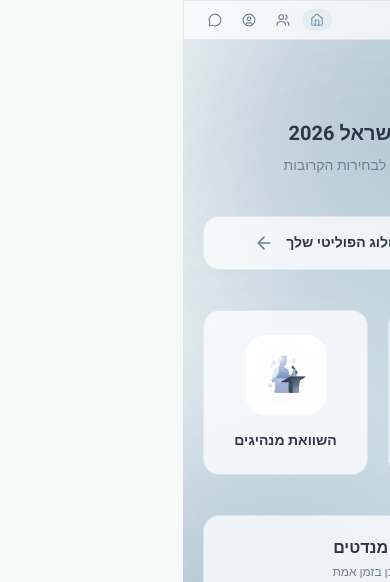
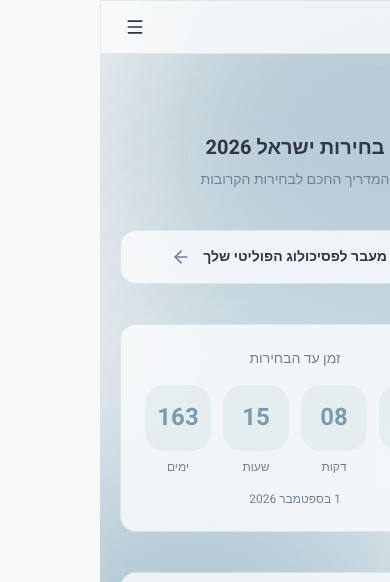
Before and after one commit to Tamir-Alaluf/election_israel, a Next.js app: page / in a window 390 px wide. Shown: the top 582 px of the page. Built offline with nearby package versions, Linux system fonts and the light colour scheme.

Commit message:
feat: add countdown timer and mobile menu\n\nReplace party and leader cards with countdown timer and add mobile menu

```diff
--- a/app/page.tsx
+++ b/app/page.tsx
@@ -1,8 +1,8 @@
 import Link from "next/link"
-import Image from "next/image"
 import { ArrowLeft, MessageCircle } from "lucide-react"
 import { PageHeader } from "@/components/page-header"
 import { MandatesChart } from "@/components/mandates-chart"
+import { CountdownTimer } from "@/components/countdown-timer"
 
 export default function HomePage() {
   return (
@@ -42,39 +42,8 @@ export default function HomePage() {
           </div>
         </Link>
 
-        {/* Square Cards */}
-        <div className="grid grid-cols-2 gap-5">
-          <Link href="/parties" className="group">
-            <div className="aspect-square glass-card rounded-2xl flex flex-col items-center justify-center gap-4 hover:shadow-lg hover:scale-[1.02] transition-all duration-200">
-              <div className="w-20 h-20 rounded-xl overflow-hidden">
-                <Image
-                  src="/parties-icon.jpg"
-                  alt="מפלגות"
-                  width={80}
-                  height={80}
-                  priority
-                  className="w-full h-full object-cover"
-                />
-              </div>
-              <span className="text-sm font-semibold text-foreground">השוואת מפלגות</span>
-            </div>
-          </Link>
-
-          <Link href="/leaders" className="group">
-            <div className="aspect-square glass-card rounded-2xl flex flex-col items-center justify-center gap-4 hover:shadow-lg hover:scale-[1.02] transition-all duration-200">
-              <div className="w-20 h-20 rounded-xl overflow-hidden">
-                <Image
-                  src="/leaders-icon.jpg"
-                  alt="מנהיגים"
-                  width={80}
-                  height={80}
-                  className="w-full h-full object-cover"
-                />
-              </div>
-              <span className="text-sm font-semibold text-foreground">השוואת מנהיגים</span>
-            </div>
-          </Link>
-        </div>
+        {/* Countdown Timer */}
+        <CountdownTimer />
 
         {/* Mandates Chart */}
         <div className="mt-10">
--- /dev/null
+++ b/components/countdown-timer.tsx
@@ -0,0 +1,92 @@
+"use client"
+
+import { useState, useEffect } from "react"
+
+// Election date - September 1, 2026
+const ELECTION_DATE = new Date("2026-09-01T07:00:00")
+
+interface TimeLeft {
+  days: number
+  hours: number
+  minutes: number
+  seconds: number
+}
+
+function calculateTimeLeft(): TimeLeft {
+  const difference = ELECTION_DATE.getTime() - new Date().getTime()
+
+  if (difference <= 0) {
+    return { days: 0, hours: 0, minutes: 0, seconds: 0 }
+  }
+
+  return {
+    days: Math.floor(difference / (1000 * 60 * 60 * 24)),
+    hours: Math.floor((difference / (1000 * 60 * 60)) % 24),
+    minutes: Math.floor((difference / 1000 / 60) % 60),
+    seconds: Math.floor((difference / 1000) % 60),
+  }
+}
+
+export function CountdownTimer() {
+  const [timeLeft, setTimeLeft] = useState<TimeLeft>({ days: 0, hours: 0, minutes: 0, seconds: 0 })
+  const [mounted, setMounted] = useState(false)
+
+  useEffect(() => {
+    setMounted(true)
+    setTimeLeft(calculateTimeLeft())
+
+    const timer = setInterval(() => {
+      setTimeLeft(calculateTimeLeft())
+    }, 1000)
+
+    return () => clearInterval(timer)
+  }, [])
+
+  if (!mounted) {
+    return (
+      <div className="glass-card rounded-2xl p-6">
+        <div className="text-center">
+          <p className="text-sm text-muted-foreground mb-4">זמן עד הבחירות</p>
+          <div className="grid grid-cols-4 gap-3">
+            {[0, 0, 0, 0].map((_, i) => (
+              <div key={i} className="flex flex-col items-center">
+                <div className="w-full aspect-square bg-primary/10 rounded-xl flex items-center justify-center">
+                  <span className="text-2xl font-bold text-primary">--</span>
+                </div>
+                <span className="text-xs text-muted-foreground mt-2">---</span>
+              </div>
+            ))}
+          </div>
+        </div>
+      </div>
+    )
+  }
+
+  const timeUnits = [
+    { value: timeLeft.seconds, label: "שניות" },
+    { value: timeLeft.minutes, label: "דקות" },
+    { value: timeLeft.hours, label: "שעות" },
+    { value: timeLeft.days, label: "ימים" },
+  ]
+
+  return (
+    <div className="glass-card rounded-2xl p-6">
+      <div className="text-center">
+        <p className="text-sm text-muted-foreground mb-4">זמן עד הבחירות</p>
+        <div className="grid grid-cols-4 gap-3">
+          {timeUnits.map((unit, index) => (
+            <div key={index} className="flex flex-col items-center">
+              <div className="w-full aspect-square bg-primary/10 rounded-xl flex items-center justify-center">
+                <span className="text-2xl font-bold text-primary">
+                  {String(unit.value).padStart(2, "0")}
+                </span>
+              </div>
+              <span className="text-xs text-muted-foreground mt-2">{unit.label}</span>
+            </div>
+          ))}
+        </div>
+        <p className="text-xs text-muted-foreground mt-4">1 בספטמבר 2026</p>
+      </div>
+    </div>
+  )
+}
--- a/components/page-header.tsx
+++ b/components/page-header.tsx
@@ -1,8 +1,9 @@
 "use client"
 
+import { useState } from "react"
 import Link from "next/link"
 import { usePathname } from "next/navigation"
-import { Home, Users, UserCircle, MessageCircle } from "lucide-react"
+import { Home, Users, UserCircle, MessageCircle, Menu, X } from "lucide-react"
 import { cn } from "@/lib/utils"
 
 const navItems = [
@@ -14,15 +15,17 @@ const navItems = [
 
 export function PageHeader() {
   const pathname = usePathname()
+  const [isOpen, setIsOpen] = useState(false)
 
   return (
     <header className="sticky top-0 z-50 glass-card border-b-0">
       <div className="max-w-md mx-auto px-4 py-2 flex items-center justify-between">
-        <Link href="/" className="text-[11px] font-semibold text-foreground">
+        <Link href="/" className="text-sm font-semibold text-foreground">
           בחירות 2026
         </Link>
 
-        <nav className="flex items-center gap-1">
+        {/* Desktop nav */}
+        <nav className="hidden md:flex items-center gap-1">
           {navItems.map((item) => {
             const Icon = item.icon
             const isActive = pathname === item.href
@@ -31,19 +34,60 @@ export function PageHeader() {
                 key={item.href}
                 href={item.href}
                 className={cn(
-                  "flex items-center gap-1 px-2 py-1 rounded-lg text-[10px] font-medium transition-colors",
+                  "flex items-center gap-1.5 px-3 py-1.5 rounded-lg text-xs font-medium transition-colors",
                   isActive
                     ? "bg-primary/10 text-primary"
                     : "text-muted-foreground hover:text-foreground hover:bg-muted/50"
                 )}
               >
-                <Icon className="w-3.5 h-3.5" />
-                <span className="hidden sm:inline">{item.label}</span>
+                <Icon className="w-4 h-4" />
+                <span>{item.label}</span>
               </Link>
             )
           })}
         </nav>
+
+        {/* Mobile hamburger button */}
+        <button
+          onClick={() => setIsOpen(!isOpen)}
+          className="md:hidden p-2 rounded-lg hover:bg-muted/50 transition-colors"
+          aria-label={isOpen ? "סגור תפריט" : "פתח תפריט"}
+        >
+          {isOpen ? (
+            <X className="w-5 h-5 text-foreground" />
+          ) : (
+            <Menu className="w-5 h-5 text-foreground" />
+          )}
+        </button>
       </div>
+
+      {/* Mobile menu dropdown */}
+      {isOpen && (
+        <div className="md:hidden glass-card border-t border-border/30">
+          <nav className="max-w-md mx-auto px-4 py-3 flex flex-col gap-1">
+            {navItems.map((item) => {
+              const Icon = item.icon
+              const isActive = pathname === item.href
+              return (
+                <Link
+                  key={item.href}
+                  href={item.href}
+                  onClick={() => setIsOpen(false)}
+                  className={cn(
+                    "flex items-center gap-3 px-4 py-3 rounded-xl text-sm font-medium transition-colors",
+                    isActive
+                      ? "bg-primary/10 text-primary"
+                      : "text-muted-foreground hover:text-foreground hover:bg-muted/50"
+                  )}
+                >
+                  <Icon className="w-5 h-5" />
+                  <span>{item.label}</span>
+                </Link>
+              )
+            })}
+          </nav>
+        </div>
+      )}
     </header>
   )
 }
```
